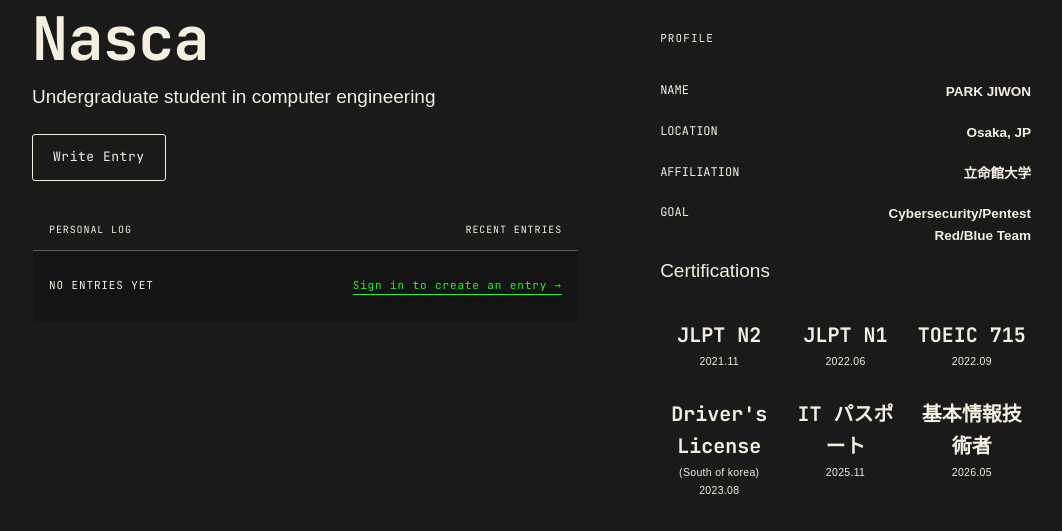
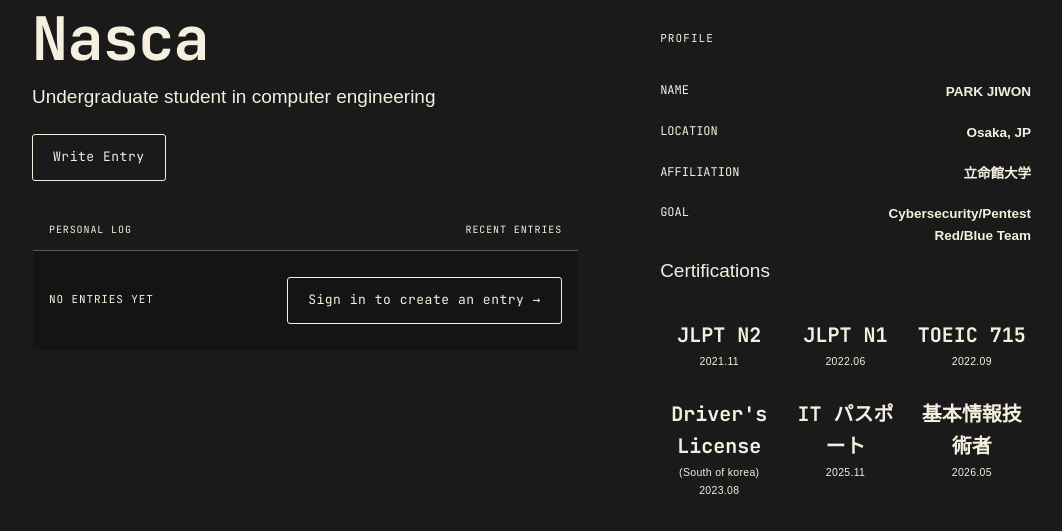
Before and after one commit to nasca1111/nasca-dev, a Flask app: page / in a window 1280 px wide. Shown: the part 185-716 px from the top of the page, without its empty margins (96-1158 px from the left). Run offline with Flask 3, Linux system fonts and the light colour scheme; data comes from the database, SQL or seed files in the repository; both versions use the stored data as it was after the commit; data that the repository does not hold is empty; some web fonts are replaced.

Commit message:
deploy test

```diff
--- a/templates/index.html
+++ b/templates/index.html
@@ -72,9 +72,9 @@
                 <div class="post-empty">
                   <span>NO ENTRIES YET</span>
                   {% if is_admin %}
-                  <button class="post-empty-button" type="button" data-open-write>Create First Entry →</button>
+                  <button class="btn btn-ghost" type="button" data-open-write>Create First Entry →</button>
                   {% else %}
-                  <a class="post-empty-button" href="{{ url_for('login', next=request.path) }}">Sign in to create an entry →</a>
+                  <a class="btn btn-ghost" href="{{ url_for('login', next=request.path) }}">Sign in to create an entry →</a>
                   {% endif %}
                 </div>
                 {% endfor %}
```
Also changed, not shown: instance/app.db, 1 other file.
